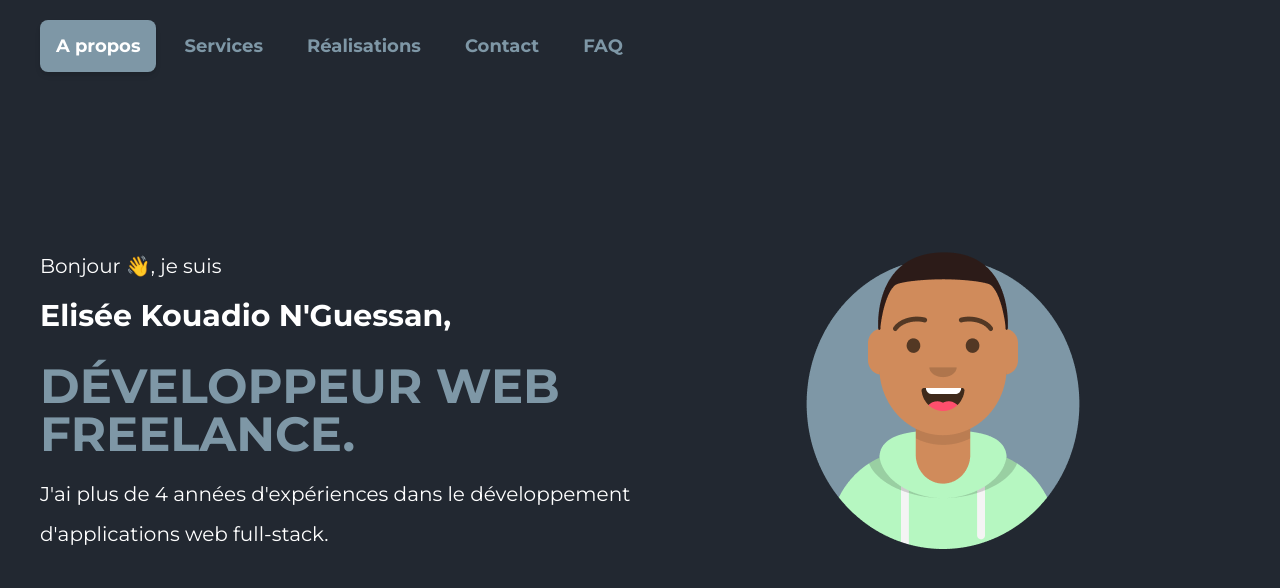
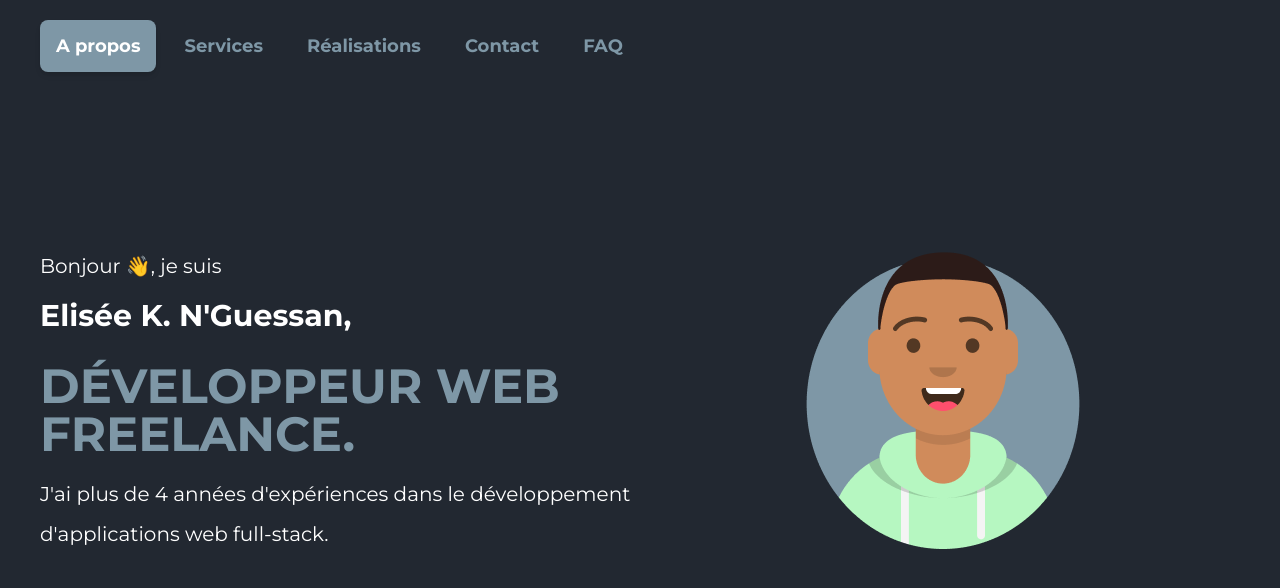
Before and after one commit to eliseekn/portfolio, a Vue app: page / in a window 1280 px wide. Shown: the top 588 px of the page. Built offline with nearby package versions, Linux system fonts and the light colour scheme.

Commit message:
Update content

```diff
--- a/src/pages/about.vue
+++ b/src/pages/about.vue
@@ -10,7 +10,7 @@ const props = defineProps<{ setActivePage: (page: string) => void }>()
             <div class="col-span-6 md:col-auto my-auto order-2 md:order-1 text-center md:text-left">
                 <p>
                     <span class="text-base md:text-xl md:leading-loose">Bonjour 👋, je suis</span> <br>
-                    <span class="text-lg md:text-3xl md:leading-loose font-semibold">Elisée Kouadio N'Guessan,</span>
+                    <span class="text-lg md:text-3xl md:leading-loose font-semibold">Elisée K. N'Guessan,</span>
                 </p>
 
                 <h1 class="my-4 text-[#7e97a6] uppercase font-black text-3xl md:text-5xl">
```
